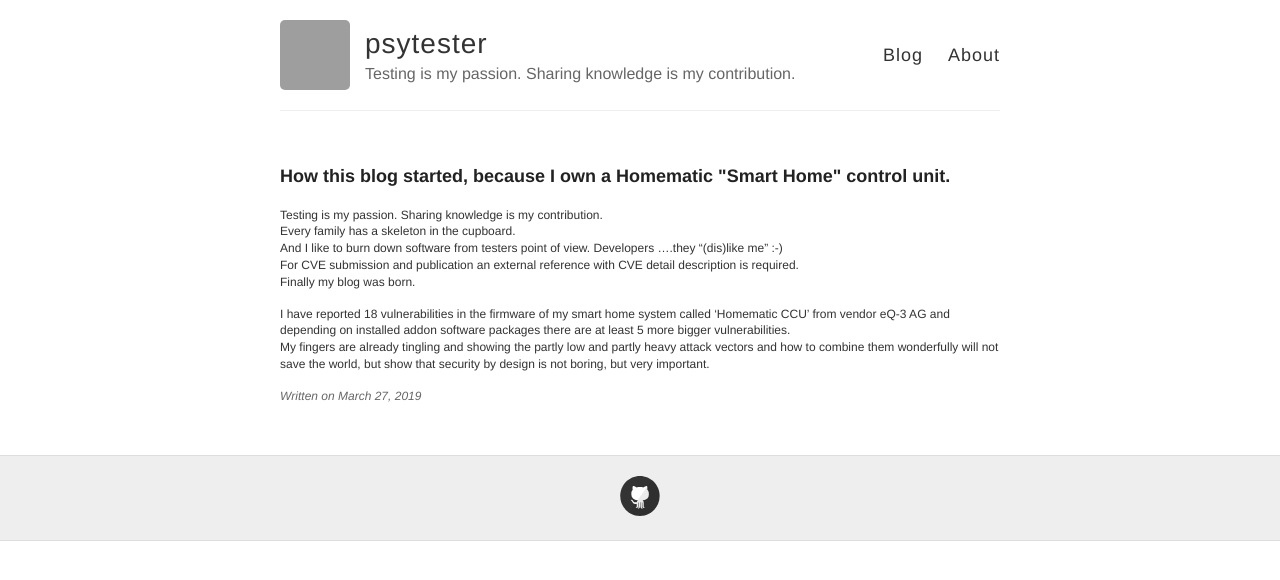
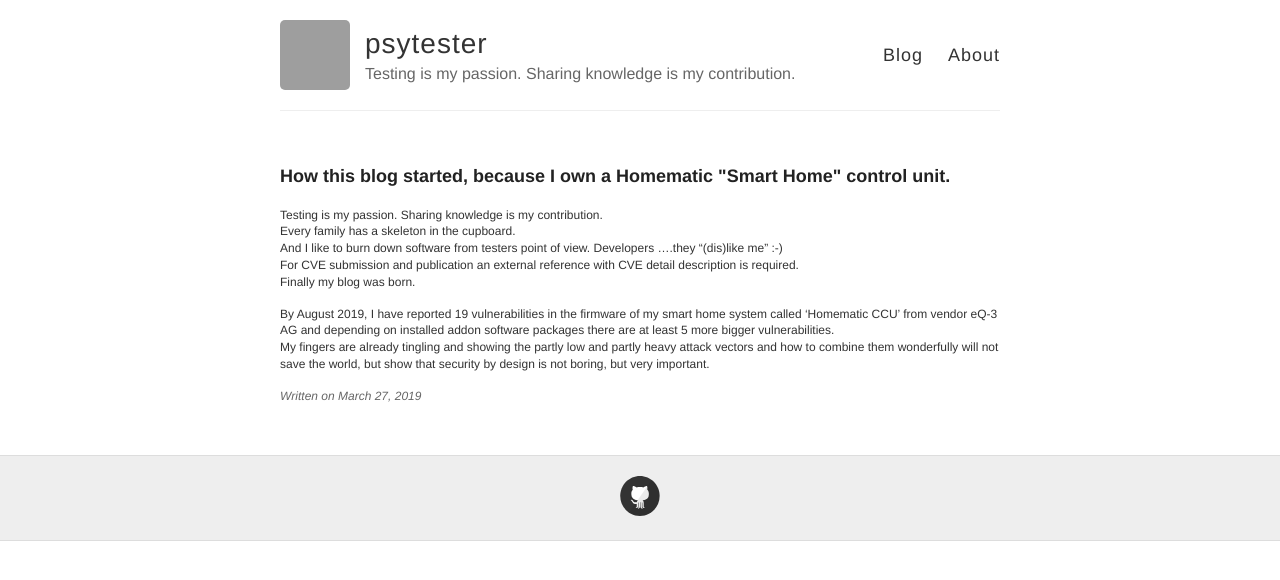
Before and after one commit to psytester/psytester.github.io, a Jekyll site: the page built from _posts/2019-03-27-index.md, in a window 1280 px wide. Shown: the top 580 px of the page. Built offline with Jekyll 4.4.1, drawn with Linux system fonts in a browser that asks for light colours; grey boxes are pictures that could not be loaded.

Commit message:
Update 2019-03-27-index.md

```diff
--- a/_posts/2019-03-27-index.md
+++ b/_posts/2019-03-27-index.md
@@ -12,5 +12,5 @@
 For CVE submission and publication an external reference with CVE detail description is required.<br>
 Finally my blog was born.<br>
 
-I have reported 18 vulnerabilities in the firmware of my smart home system called 'Homematic CCU' from vendor eQ-3 AG and depending on installed addon software packages there are at least 5 more bigger vulnerabilities.<br>
+By August 2019, I have reported 19 vulnerabilities in the firmware of my smart home system called 'Homematic CCU' from vendor eQ-3 AG and depending on installed addon software packages there are at least 5 more bigger vulnerabilities.<br>
 My fingers are already tingling and showing the partly low and partly heavy attack vectors and how to combine them wonderfully will not save the world, but show that security by design is not boring, but very important.<br>
```
